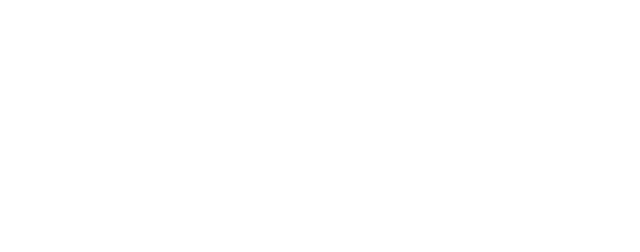
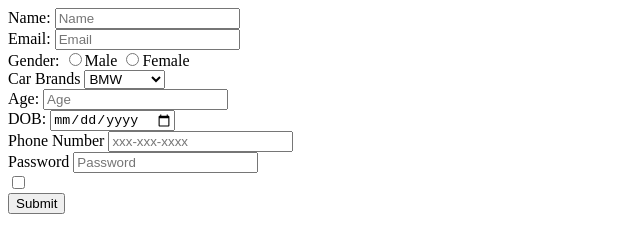
Before and after one commit to acciojob/signup-form-car-shivamkr8227, a website: page main.html in a window 1280 px wide. Shown: the whole page, without its empty margins (0-640 px from the left). Drawn offline with Linux system fonts and the light colour scheme.

Commit message:
created a submission

```diff
--- a/main.html
+++ b/main.html
@@ -10,7 +10,33 @@
 	<!-- the entire body must be written by student -->
     <script type="text/javascript" src="./script.js">
 </script>
+<form>
+	<lable for="name">Name:</lable>
+	<input type="text" name="name" id="name" placeholder="Name"><br>
 
+	<lable for="email">Email:</lable>
+	<input type="email" name="email" id="email" placeholder="Email"><br>
+	<lable for="gender">Gender:</lable>
+	<input type="radio" id="gender_m" name="gender">Male
+	<input type="radio" id="gender_f" name="gender">Female<br>
+	<lable for="car" >Car Brands</lable>
+	<select id="car"  placeholder="--Please choose an option--">
+		<option value="BMW">BMW</option>
+		<option value="Audi">Audi</option>
+		<option value="Mercedez">Mercedez</option>
+	</select><br>
+	<lable for="age">Age:</lable>
+	<input type="number" id="age" placeholder="Age"><br>
+	<lable for="dob">DOB:</lable>
+	<input type="date" id="dob"><br>
+	<lable for="tel">Phone Number</lable>
+	<input type="tel" id="tel" placeholder="xxx-xxx-xxxx"><br>
+	<lable for="passowrd">Password</lable>
+	<input type="password" id="password" placeholder="Password"><br>
+	<input type="checkbox" id="tos"><br>
+	<input type="submit" id="sub">
+
+</form>
 </body>
 
 </html>
```
